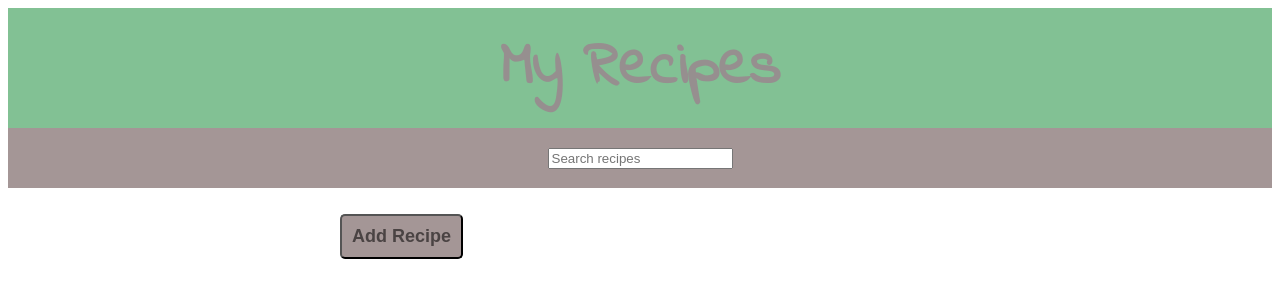
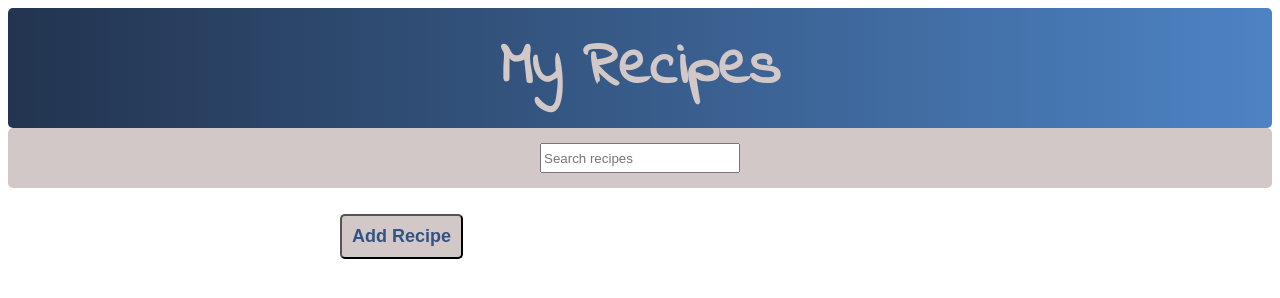
Before and after one commit to Brarver/recipeApp, a plain HTML site: page recipe-app/index.html in a window 1280 px wide. Drawn offline with Linux system fonts and the light colour scheme.

Commit message:
css updates

```diff
--- a/recipe-app/index.css
+++ b/recipe-app/index.css
@@ -15,11 +15,13 @@ body {
     justify-content: center;
     align-items: center;
     height: 120px;
-    background-color: rgb(130, 193, 148);
+    /* background-color: rgb(130, 193, 148); */
+    background-image: linear-gradient(to right, rgb(34, 52, 79) , rgb(77, 131, 196));
+    border-radius: 5px;
 }
 
 #header a {
-    color: rgb(150, 143, 143);
+    color: rgb(211, 200, 200);
     text-decoration: none;
     font-family: 'Indie Flower', cursive;
     font-size: 60px;
@@ -31,7 +33,13 @@ body {
     justify-content: center;
     align-items: center;
     height: 60px;
-    background-color: rgb(164, 150, 150);
+    background-color: rgb(211, 200, 200);
+    border-radius: 5px;
+}
+
+#search-text {
+    width: 200px;
+    height: 30px;
 }
 
 #recipes {
@@ -54,11 +62,11 @@ body {
 
 h4 {
     margin-top: 6px;
+    color: rgb(50, 83, 131);
 }
 
 .recipe a {
     text-decoration: none;
-    color: black;
     font-size: 22px;
     display: inline-block;
 }
@@ -76,17 +84,23 @@ h4 {
     border: .5px solid rgb(225, 212, 212);
 }
 
+.recipe button a {
+    color: rgb(211, 200, 200);
+    font-size: 12px;
+}
+
 #button-container {
     width: 600px;
     margin: auto;
+
 }
 
 button {
     font-size: 18px;
     margin-top: 26px;
-    background-color: rgb(164, 150, 150);
+    background-color: rgb(211, 200, 200);
     border-radius: 5px;
     font-weight: bold;
-    color: rgb(74, 67, 67);
+    color: rgb(50, 83, 131);
     padding: 10px;
 }
--- a/recipe-app/recipe-functions.js
+++ b/recipe-app/recipe-functions.js
@@ -50,12 +50,18 @@ const generateRecipeDOM = function (recipe) {
     const recipeEl = document.createElement('div')
     recipeEl.setAttribute('class', 'recipe')
     const edit = document.createElement('button')
-    edit.textContent = 'edit'
+
+    const anchor = document.createElement('a')
+    anchor.setAttribute('href', `edit.html#${recipe.id}`)
+    anchor.textContent = 'edit'
+    edit.appendChild(anchor)
+
     const tagEl = document.createElement('a')
     const titleEl = document.createElement('h4')
     const ingredientSummary = document.createElement('p')
     ingredientSummary.setAttribute('class', 'summary')
     ingredientSummary.textContent = ingredientStatus(recipe.ingredients)
+
 
     tagEl.setAttribute('href', `edit.html#${recipe.id}`)
     recipeEl.appendChild(tagEl)
```
